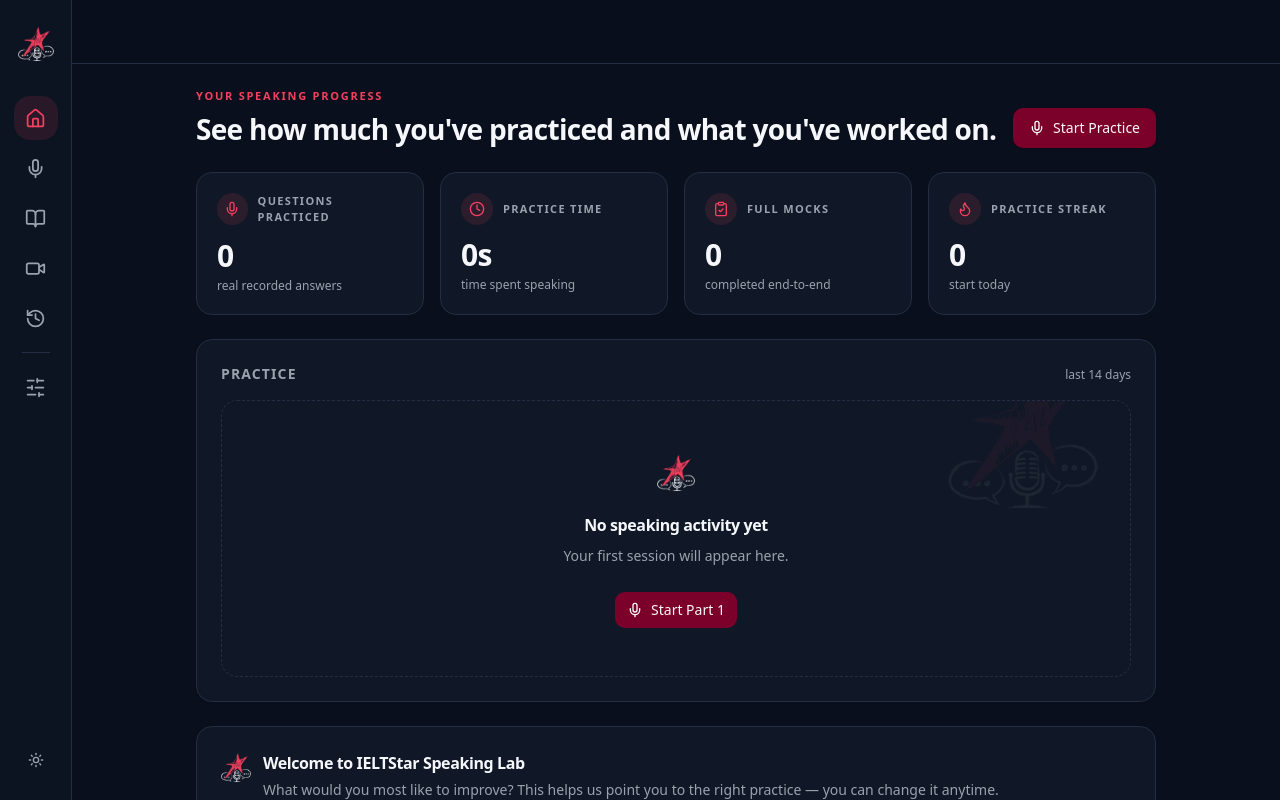
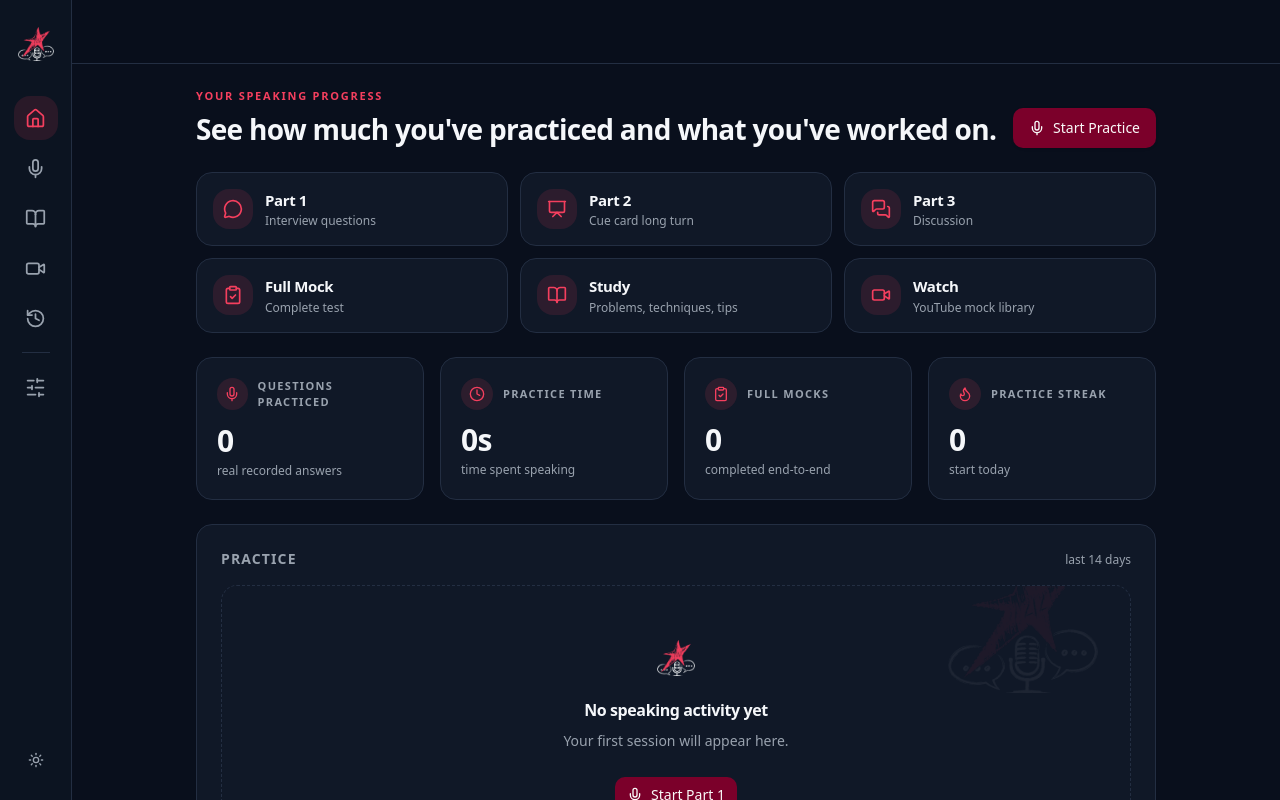
Before and after one commit to sarcasticmorningstar69-ai/IELTStar, a Next.js app: page / in a window 1280 px wide. Shown: the top 800 px of the page. Built offline with nearby package versions, Linux system fonts and the light colour scheme.

Commit message:
Add Home category cards for Part 1–3, Full Mock, Study, and Watch.

```diff
--- a/src/components/views/dashboard.tsx
+++ b/src/components/views/dashboard.tsx
@@ -11,6 +11,7 @@
 import { cn } from "@/lib/utils";
 import {
   Mic, Clock, ClipboardCheck, Flame, TrendingUp, ChevronRight, Sparkles, Check,
+  BookOpen, Video, MessageCircle, Presentation, MessagesSquare,
 } from "lucide-react";
 
 const QUICK_CATEGORY_LABEL: Record<string, string> = {
@@ -22,6 +23,15 @@
   OTHER: "Other",
 };
 
+const LAUNCH = [
+  { label: "Part 1", tag: "Interview questions", view: { name: "part1" as const }, icon: MessageCircle },
+  { label: "Part 2", tag: "Cue card long turn", view: { name: "part2" as const }, icon: Presentation },
+  { label: "Part 3", tag: "Discussion", view: { name: "part3" as const }, icon: MessagesSquare },
+  { label: "Full Mock", tag: "Complete test", view: { name: "mock-config" as const }, icon: ClipboardCheck },
+  { label: "Study", tag: "Problems, techniques, tips", view: { name: "learn" as const, tab: "problems" as const }, icon: BookOpen },
+  { label: "Watch", tag: "YouTube mock library", view: { name: "videos" as const }, icon: Video },
+];
+
 function FocusPicker() {
   const focus = useProgress((s) => s.focus);
   const completeOnboarding = useProgress((s) => s.completeOnboarding);
@@ -30,7 +40,6 @@
   const [selected, setSelected] = React.useState<string | null>(focus);
 
   if (onboardingDone && focus === null) {
-    // user chose "I'm not sure"
     return (
       <SectionCard title="Current focus">
         <p className="text-sm leading-relaxed text-muted-foreground">
@@ -158,7 +167,6 @@
           .map((d) => `${d.fullLabel} ${Math.round(d.seconds)} seconds`)
           .join(", ")}`}
       >
-        {/* baseline */}
         <span
           className="pointer-events-none absolute right-0 bottom-[22px] left-0 h-px bg-border"
           aria-hidden
@@ -168,14 +176,12 @@
           const pct = d.seconds > 0 ? Math.max(8, (d.seconds / maxSeconds) * 100) : 0;
           return (
             <div key={d.key} className="chart-col group relative flex min-w-0 flex-1 flex-col">
-              {/* hover value */}
               <span
                 className="pointer-events-none absolute top-0 left-1/2 z-10 -translate-x-1/2 rounded-md border border-border bg-elevated px-2 py-1 text-[10px] font-semibold whitespace-nowrap text-foreground opacity-0 shadow-md transition-opacity duration-200 group-hover:opacity-100"
                 role="tooltip"
               >
                 {formatChartValue(d.seconds)}
               </span>
-              {/* bar track — columns stretch so bars anchor to the baseline */}
               <div className="flex w-full flex-1 items-end overflow-hidden rounded-t-md bg-muted-foreground/[0.06]">
                 <div
                   className={cn(
@@ -316,9 +322,6 @@
 }
 
 export function DashboardView() {
-  // useShallow keeps the selector result referentially stable — required by
-  // zustand v5 + React 19 useSyncExternalStore (object-returning selectors
-  // otherwise trigger an infinite getSnapshot loop and crash the app).
   const stats = useProgress(useShallow(selectStats));
   const trainingAreas = useProgress(useShallow(selectTrainingAreas));
   const streak = useProgress((s) => s.streak);
@@ -346,6 +349,28 @@
           </Button>
         }
       />
+
+      <div className="grid grid-cols-2 gap-3 sm:grid-cols-3">
+        {LAUNCH.map((item) => {
+          const Icon = item.icon;
+          return (
+            <button
+              key={item.label}
+              type="button"
+              onClick={() => navigate(item.view)}
+              className="card-lift group flex items-start gap-3 rounded-2xl border border-border bg-card p-4 text-left"
+            >
+              <span className="chip-anim flex h-10 w-10 shrink-0 items-center justify-center rounded-xl bg-brand-soft text-brand-bright">
+                <Icon className="h-5 w-5" />
+              </span>
+              <span className="min-w-0">
+                <span className="block text-[15px] font-semibold tracking-tight">{item.label}</span>
+                <span className="mt-0.5 block text-xs text-muted-foreground">{item.tag}</span>
+              </span>
+            </button>
+          );
+        })}
+      </div>
 
       <div className="grid grid-cols-2 gap-3 sm:gap-4 lg:grid-cols-4">
         <StatCard
```
